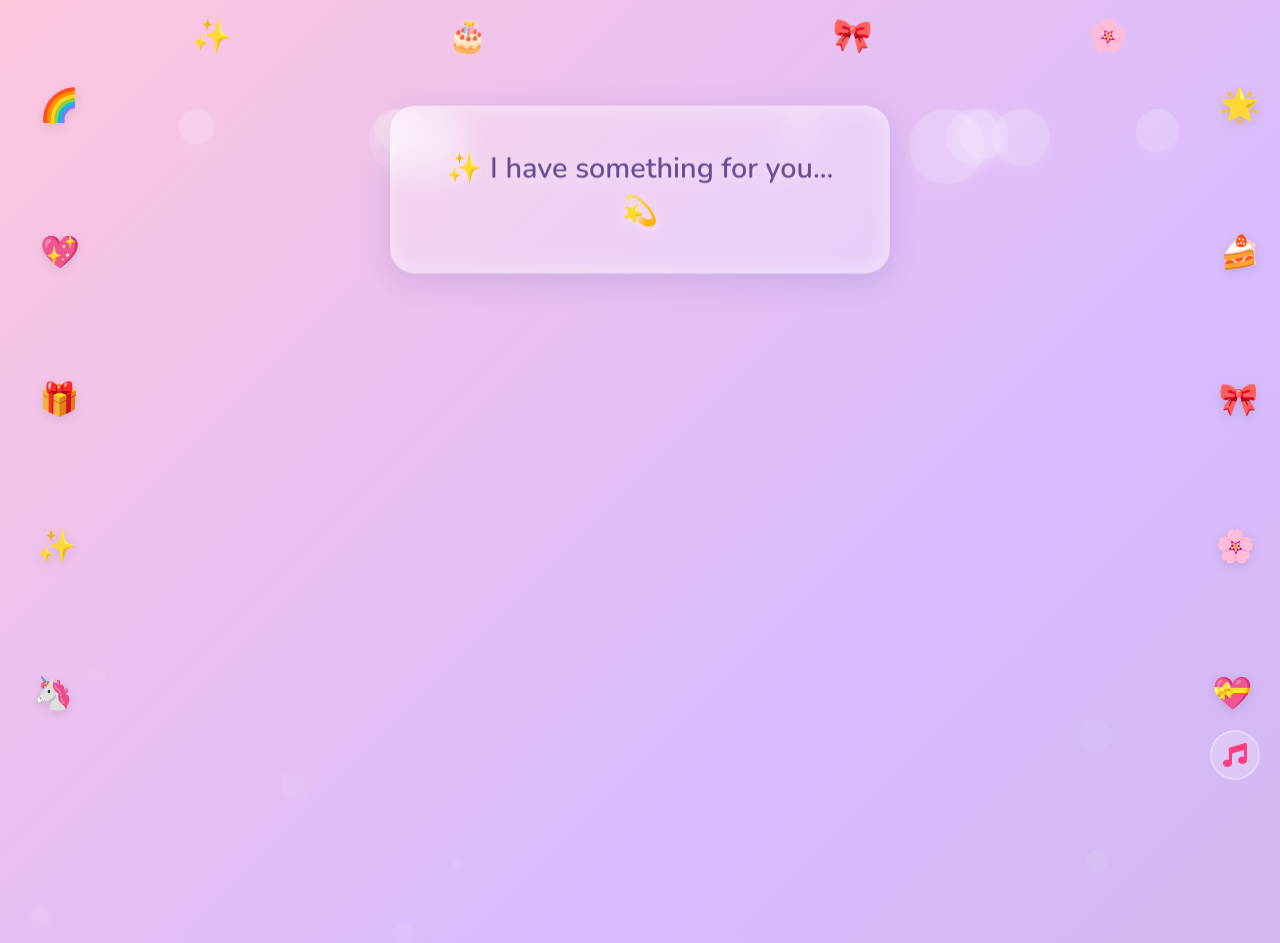
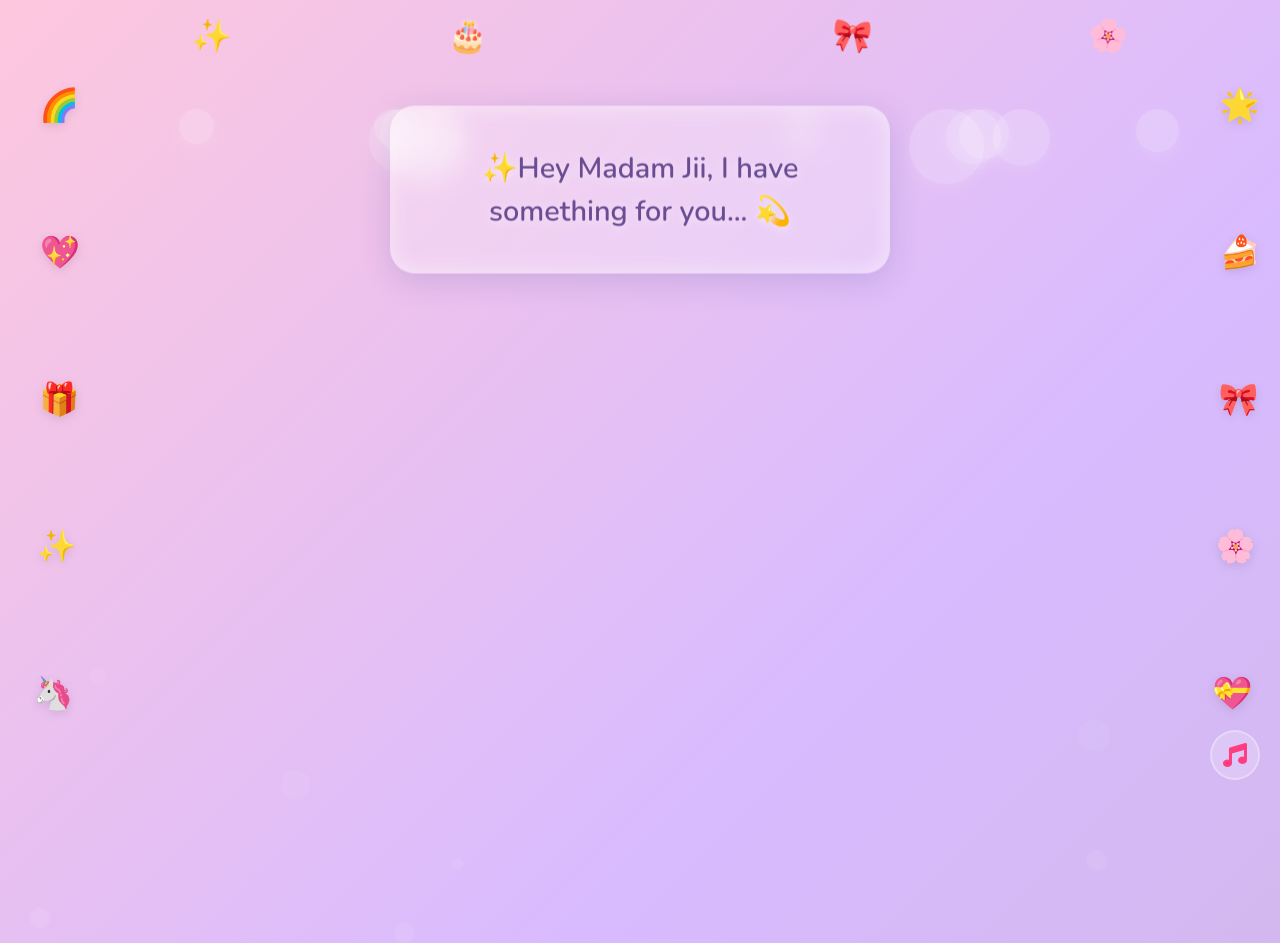
Before and after one commit to practiceop/happy_birthday_Shivani, a plain HTML site: page index.html in a window 1280 px wide. Drawn offline with nearby package versions, Linux system fonts and the light colour scheme.

Commit message:
Update index.html

```diff
--- a/index.html
+++ b/index.html
@@ -337,7 +337,7 @@
 
     <!-- Main container -->
     <div class="glass-container floating" id="messageContainer">
-         <p class="message" id="initialMessage">✨ I have something for you... 💫</p>
+         <p class="message" id="initialMessage">✨Hey Madam Jii,  I have something for you... 💫</p>
         <p class="message hidden" id="secondMessage">🥺 It's a special day for you... 💕</p>
     </div>
 
```
